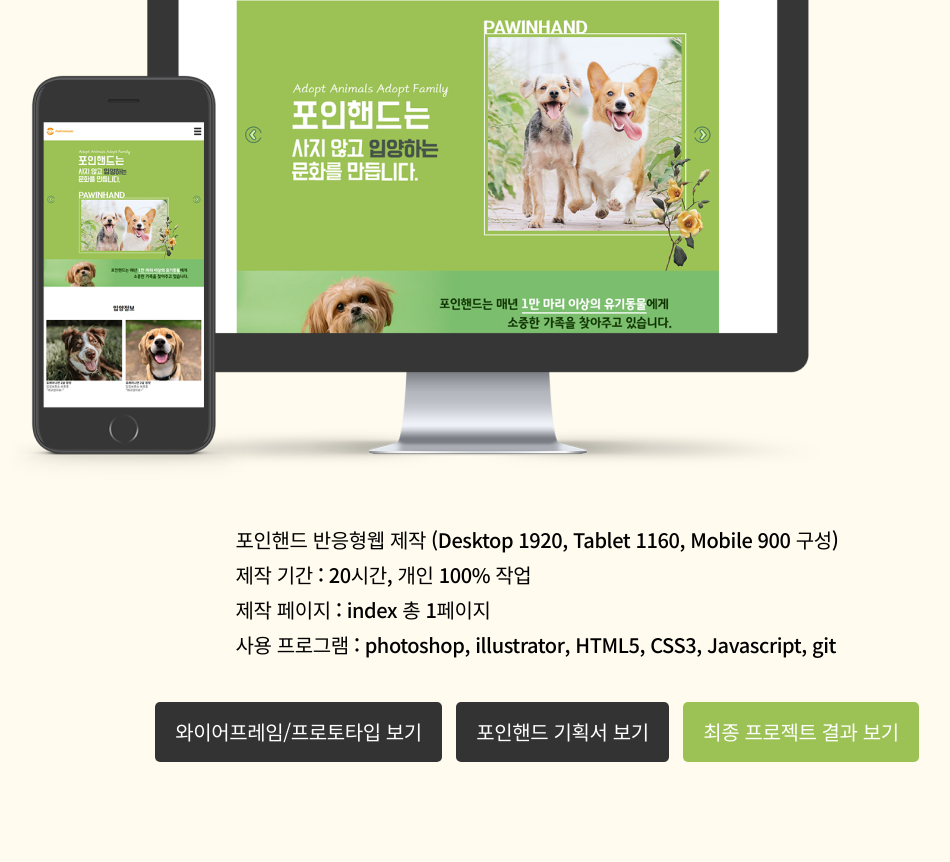
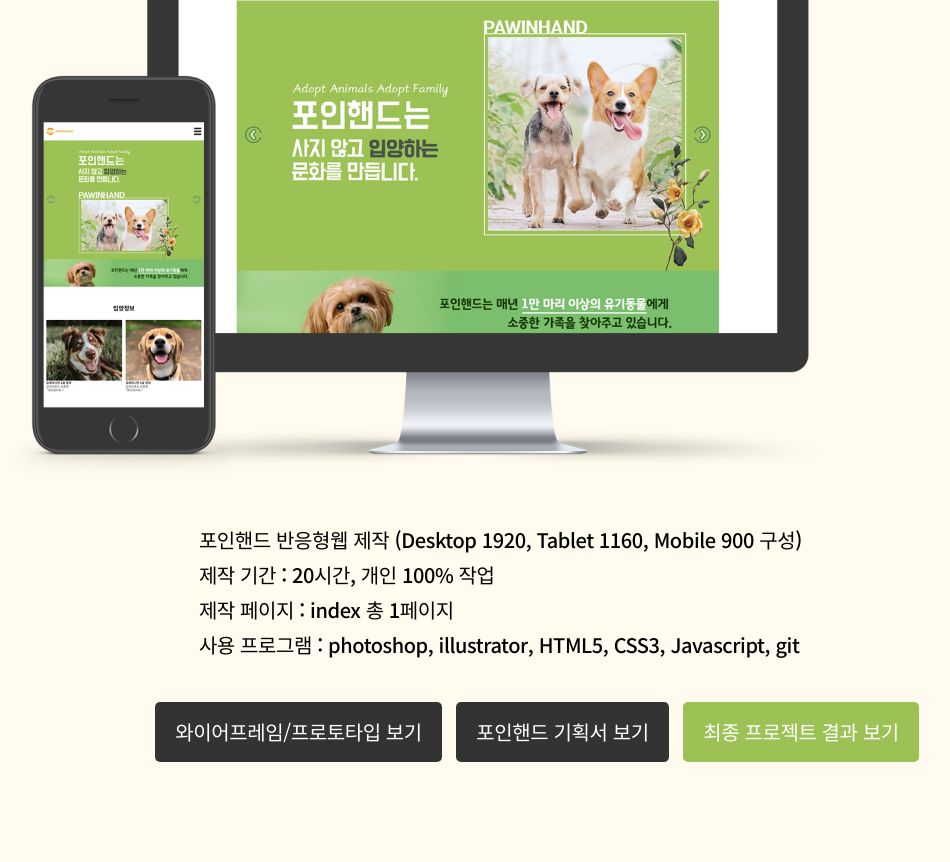
Before and after one commit to ekeeww22/portfolio_2023_example, a plain HTML site: page index.html in a window 1280 px wide. Shown: the part 4782-5644 px from the top of the page, without its empty margins (225-1175 px from the left). Drawn offline with Linux system fonts and the light colour scheme.

Commit message:
project_web1

```diff
--- a/styles/portfolio.css
+++ b/styles/portfolio.css
@@ -84,6 +84,7 @@ main #project_web1 h1 {
 main #project_web1 .preview {}
 main #project_web1 .preview img {}
 main #project_web1 .project_info {margin:40px 0; position: relative; left:10%;}
+main #project_web1:last-child .project_info {margin:40px 0; position: relative; left:7%;}
 main #project_web1 .project_info p {font-size: 1.25rem; font-weight:500; letter-spacing:-0.02em; line-height:35px;}
 main #project_web1 .link {padding-bottom:100px; position: relative; left:10%;}
 main #project_web1 .link a {
```
